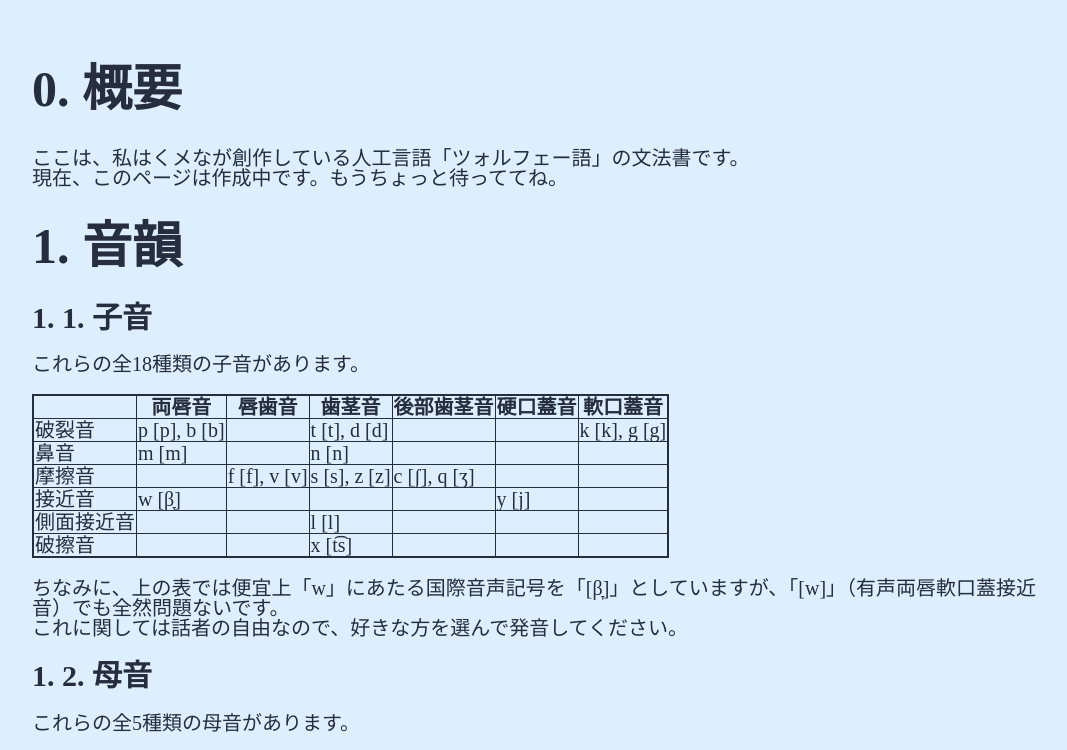
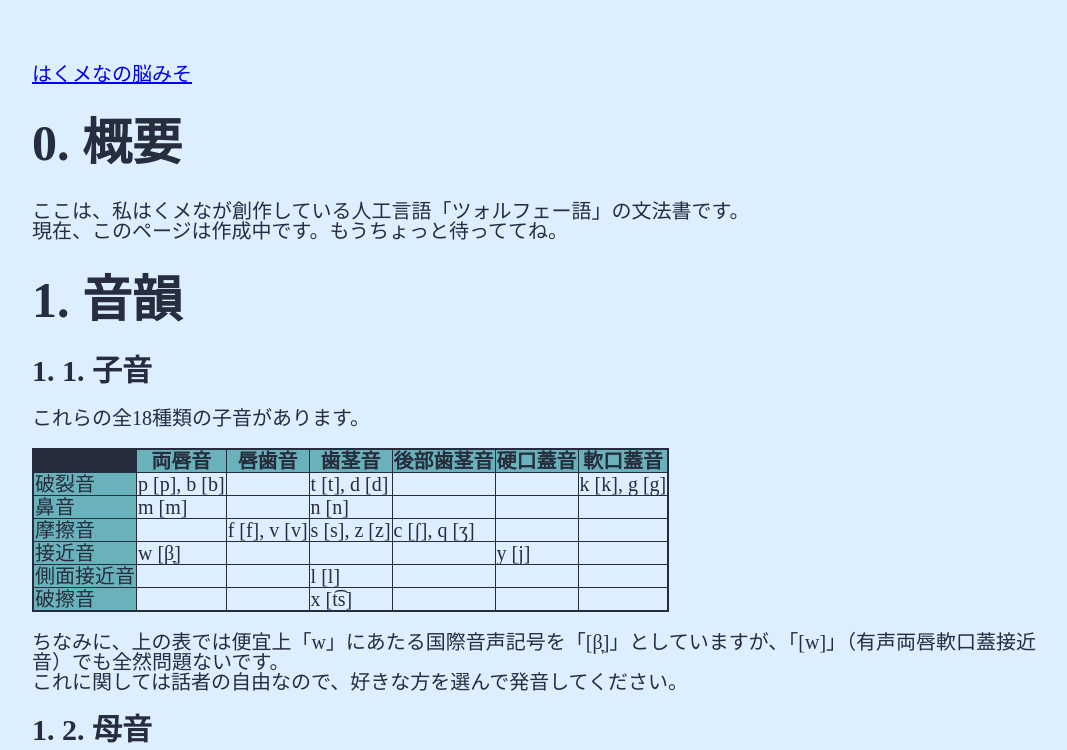
Before and after one commit to HAKUxNA/HAKUxNA.github.io, a plain HTML site: page Fol_xolfe/grammar.html in a window 1280 px wide. Shown: the top 750 px of the page, without its empty margins (96-1163 px from the left). Drawn offline with Linux system fonts and the light colour scheme.

Commit message:
Update grammar.html

```diff
--- a/Fol_xolfe/grammar.html
+++ b/Fol_xolfe/grammar.html
@@ -7,6 +7,11 @@
     <link rel = "stylesheet" type = text/css href = "../style.css">
 </head>
 <body>
+
+    <p>
+        <a href = "https://hakuxna.github.io/">はくメなの脳みそ</a>
+    </p>
+
     <h1>0. 概要</h1>
 
     <p>
@@ -24,16 +29,16 @@
 
         <table border = "1">
             <tr>
-                <th></th>
-                <th>両唇音</th>
-                <th>唇歯音</th>
-                <th>歯茎音</th>
-                <th>後部歯茎音</th>
-                <th>硬口蓋音</th>
-                <th>軟口蓋音</th>
+                <th class = "table-upperleft"></th>
+                <th class = "table-color">両唇音</th>
+                <th class = "table-color">唇歯音</th>
+                <th class = "table-color">歯茎音</th>
+                <th class = "table-color">後部歯茎音</th>
+                <th class = "table-color">硬口蓋音</th>
+                <th class = "table-color">軟口蓋音</th>
             </tr>
             <tr>
-                <td>破裂音</td>
+                <td class = "table-color">破裂音</td>
                 <td>p [p], b [b]</td>
                 <td></td>
                 <td>t [t], d [d]</td>
@@ -42,7 +47,7 @@
                 <td>k [k], g [g]</td>
             </tr>
             <tr>
-                <td>鼻音</td>
+                <td class = "table-color">鼻音</td>
                 <td>m [m]</td>
                 <td></td>
                 <td>n [n]</td>
@@ -51,7 +56,7 @@
                 <td></td>
             </tr>
             <tr>
-                <td>摩擦音</td>
+                <td class = "table-color">摩擦音</td>
                 <td></td>
                 <td>f [f], v [v]</td>
                 <td>s [s], z [z]</td>
@@ -60,7 +65,7 @@
                 <td></td>
             </tr>
             <tr>
-                <td>接近音</td>
+                <td class = "table-color">接近音</td>
                 <td>w [β̞]</td>
                 <td></td>
                 <td></td>
@@ -69,7 +74,7 @@
                 <td></td>
             </tr>
             <tr>
-                <td>側面接近音</td>
+                <td class = "table-color">側面接近音</td>
                 <td></td>
                 <td></td>
                 <td>l [l]</td>
@@ -78,7 +83,7 @@
                 <td></td>
             </tr>
             <tr>
-                <td>破擦音</td>
+                <td class = "table-color">破擦音</td>
                 <td></td>
                 <td></td>
                 <td>x [t͡s]</td>
```
